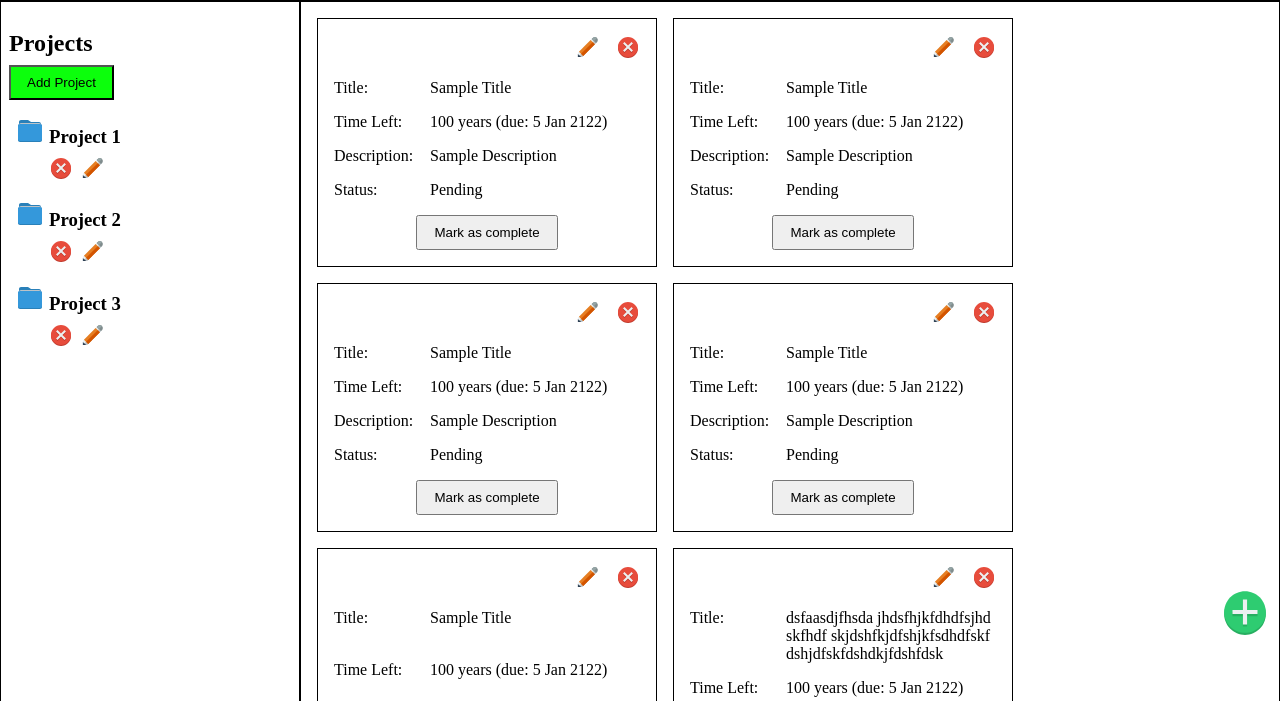
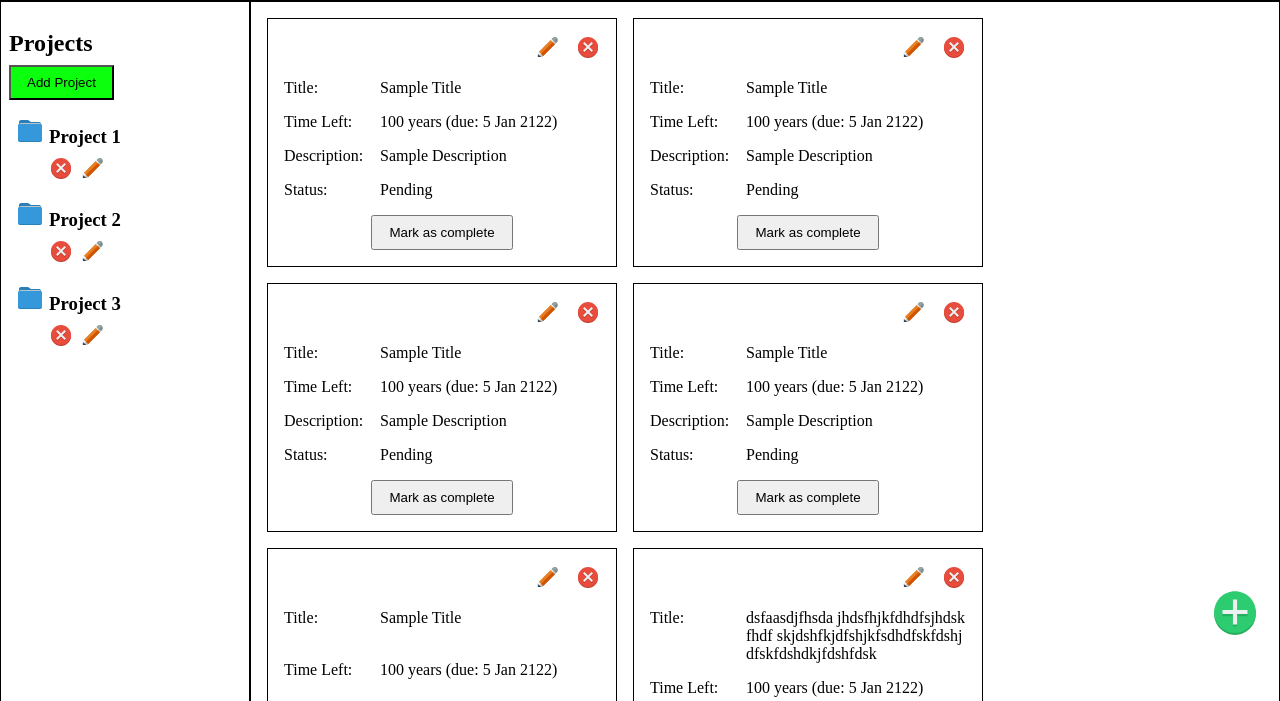
Before and after one commit to vishalagrawal22/todo-list-vanilla-js, a website built with webpack: page src/index.html in a window 1280 px wide. Shown: the part 99-800 px from the top of the page. Built offline with nearby package versions, Linux system fonts and the light colour scheme.

Commit message:
Resize parts of layout to better fit screen

```diff
--- a/src/style.css
+++ b/src/style.css
@@ -41,7 +41,7 @@ header > img {
 
 .projects-section {
   flex: 0 0 auto;
-  width: 300px;
+  width: 250px;
   border: 1px solid black;
   padding: 8px;
 }
@@ -80,7 +80,7 @@ footer {
 
 .todos-section {
   padding: 16px;
-  padding-right: 60px;
+  padding-right: 80px;
   flex: 1 1 auto;
   display: flex;
   flex-wrap: wrap;
@@ -91,7 +91,7 @@ footer {
 
 .todo-item {
   border: 1px solid black;
-  width: 340px;
+  width: 350px;
   height: auto;
   padding: 16px;
   display: flex;
@@ -137,7 +137,7 @@ footer {
 .float-button {
   position: fixed;
   bottom: 60px;
-  right: 10px;
+  right: 20px;
   z-index: 1;
 }
 
```
